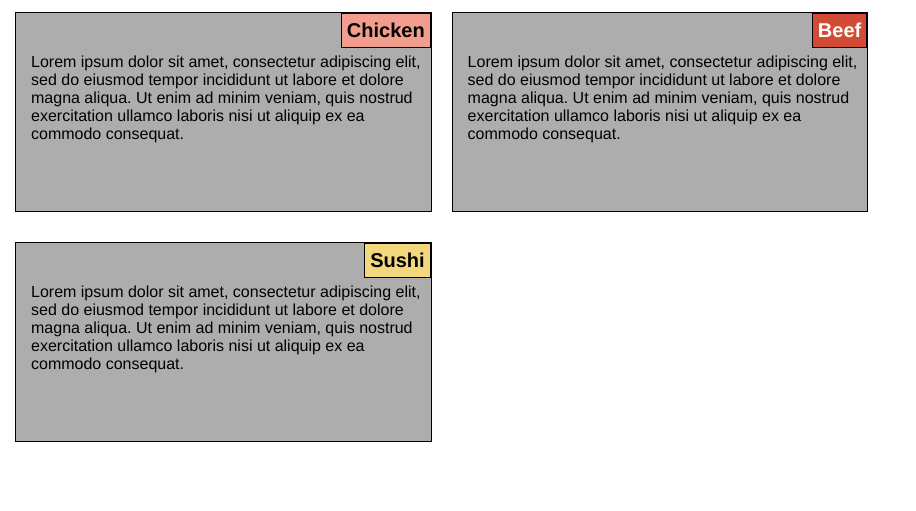
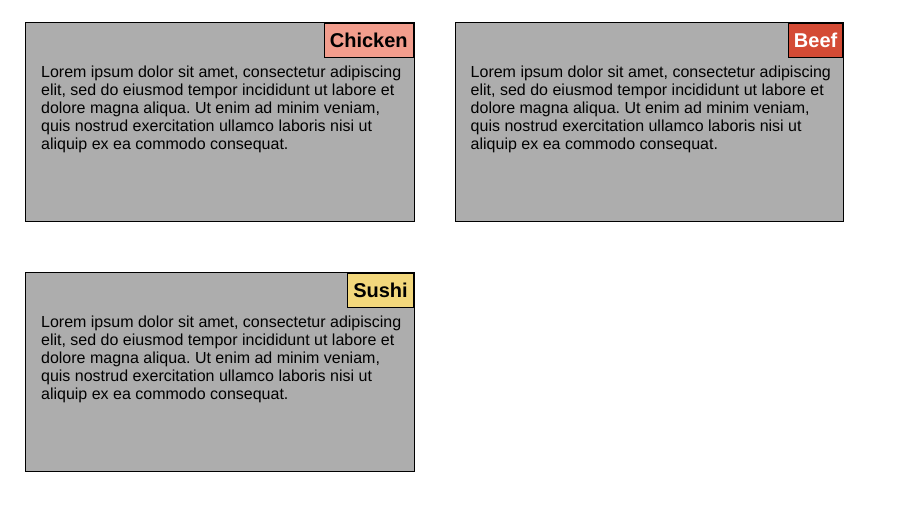
Before and after one commit to juanpaflo/HtmlCssJavascriptCoursera, a plain HTML site: page module2-solution/index.html in a window 1280 px wide. Shown: the part 65-576 px from the top of the page, without its empty margins (0-916 px from the left). Drawn offline with Linux system fonts and the light colour scheme.

Commit message:
Update myCSSFile.css

```diff
--- a/module2-solution/css/myCSSFile.css
+++ b/module2-solution/css/myCSSFile.css
@@ -53,9 +53,9 @@ h2.Sushi {
 }
 section {
   position: relative;
-  padding: 5px;
-  margin: 5px;
-  width: 100%;
+  padding: 10px;
+  margin: 10px;
+  width: 90%;
 }
 #p1 {
   position: relative;
@@ -84,10 +84,10 @@ float: left;
     width: 16.66%;
   }
 .col-lg-3 {
-    width: 25%;
+    width: 24%;
   }
 .col-lg-4 {
-    width: 33.33%;
+    width: 32%;
   }
 .col-lg-5 {
     width: 41.66%;
```
